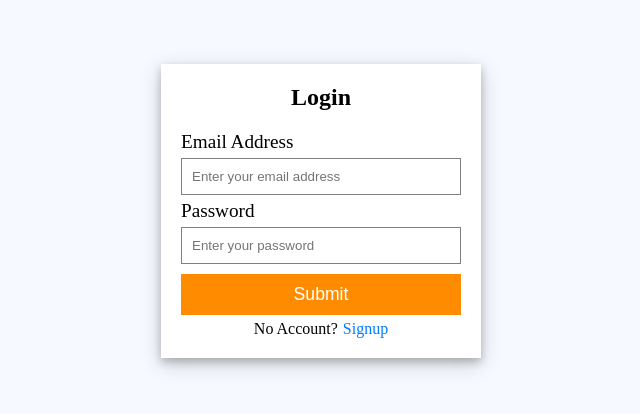
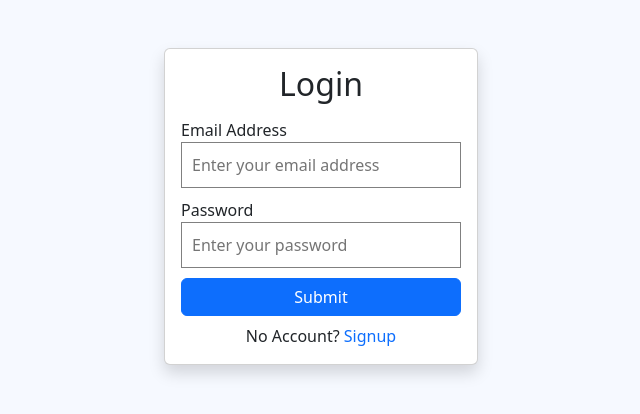
Before and after one commit to PuniaMohit/poll-management-system, a React (Create React App) app: page / in a window 1280 px wide. Shown: the top 414 px of the page, without its empty margins (319-959 px from the left). Built offline with nearby package versions, Linux system fonts and the light colour scheme.

Commit message:
Navigation to pollList by app.js file if user is login and optimize useeffect

```diff
--- a/src/App.js
+++ b/src/App.js
@@ -1,10 +1,19 @@
 import React, { useEffect, useState } from "react";
-import { Route, Routes } from "react-router-dom";
+import { Route, Routes, useNavigate } from "react-router-dom";
+import 'bootstrap/dist/css/bootstrap.min.css';
+import {useSelector} from "react-redux";
 import LoginPage from "./components/Login/login";
 import SignUpPage from "./components/Signup/signUp";
 import AdminPollList from "./components/adminPollList/adminPollList";
 
 function App() {
+  const navigate = useNavigate();
+
+  useEffect(() => {
+    if (JSON.parse(localStorage.getItem("user"))) {
+      navigate("/adminPollList");
+    }
+  }, []);
   return (
     <div>
       <Routes>
--- a/src/components/Login/Login.js
+++ b/src/components/Login/Login.js
@@ -1,6 +1,5 @@
 import { useState, useEffect } from "react";
 import { useDispatch, useSelector } from "react-redux";
-import { Form, Button, Container } from "react-bootstrap";
 import { useNavigate } from "react-router-dom";
 import "./login.css";
 import { signInValidateForm } from "../../utils/formValidate";
@@ -31,73 +30,68 @@ const LoginPage = () => {
   };
 
   useEffect(() => {
-    if (JSON.parse(localStorage.getItem("user"))) {
+    const { userLogin, error } = successOrErrorMessage;
+    if (userLogin) {
+      localStorage.setItem("user", JSON.stringify(userLogin));
       navigate("/adminPollList");
-    } else {
-      if (successOrErrorMessage.userLogin) {
-        localStorage.setItem(
-          "user",
-          JSON.stringify(successOrErrorMessage.userLogin)
-        );
-        navigate("/adminPollList");
-      } else if (successOrErrorMessage.error) {
-        if (successOrErrorMessage.error.message === "password is incorrect") {
-          setFormErrors((prevState) => ({
-            ...prevState,
-            passwordError: "password is incorrect",
-          }));
-        } else if (
-          successOrErrorMessage.error.message === "user data not found"
-        )
-          setFormErrors((prevState) => ({
-            ...prevState,
-            emailError: "user data not found",
-          }));
-      }
+    } else if (error) {
+      const errorMessage = error.message;
+      setFormErrors((prevState) => ({
+        emailError:
+          errorMessage === "user data not found"
+            ? "user data not found"
+            : prevState.emailError,
+        passwordError:
+          errorMessage === "password is incorrect"
+            ? "password is incorrect"
+            : prevState.passwordError,
+      }));
     }
   }, [successOrErrorMessage]);
 
   return (
-    <Container className="container-fluid">
-      <Form className="signin-form">
-        <h2 className="login">Login</h2>
-        <Form.Group className="form-group">
-          <Form.Label className="label">Email Address</Form.Label>
-          <Form.Control
-            type="email"
+    <div className="container-fluid pt-5">
+      <form className="signup-form card p-3 shadow bg-white">
+        <h2 className="mx-auto">Login</h2>
+        <div className="form-group">
+          <label htmlFor="email">Email Address</label>
+          <input
             name="email"
-            value={formData.email}
+            onBlur={handleBlur}
             onChange={handleChange}
-            onBlur={handleBlur}
             placeholder="Enter your email address"
           />
           <div className="error-message">{formErrors.emailError}</div>
-          <Form.Label className="label">Password</Form.Label>
-          <Form.Control
+        </div>
+        <div className="form-group">
+          <label htmlFor="password">Password</label>
+          <input
             type="password"
             name="password"
-            value={formData.password}
+            onBlur={handleBlur}
             onChange={handleChange}
-            onBlur={handleBlur}
             placeholder="Enter your password"
           />
-          <div className="error-message">{formErrors.passwordError}</div>
-        </Form.Group>
-        <Button
-          className="submit"
+        </div>
+        <div className="error-message">{formErrors.passwordError}</div>
+        <button
+          className="btn btn-primary"
           onClick={submit}
           disabled={successOrErrorMessage.loading ? true : false}
         >
           {successOrErrorMessage.loading ? "Loading..." : "Submit"}
-        </Button>
-        <div className="signup-message">
-          No Account?
-          <span className="navigate-signup" onClick={() => navigate("/signup")}>
+        </button>
+        <div className="mx-auto mt-2">
+          No Account?{" "}
+          <span
+            className="navigate-signup text-primary"
+            onClick={() => navigate("./signup")}
+          >
             Signup
           </span>
         </div>
-      </Form>
-    </Container>
+      </form>
+    </div>
   );
 };
 
--- a/src/components/Login/login.css
+++ b/src/components/Login/login.css
@@ -1,37 +1,3 @@
-* {
-  margin: 0;
-  padding: 0;
-  box-sizing: border-box;
-}
-
-.container-fluid {
-  height: 100vh;
-  background-color: #f6f9ff;
-  padding-top: 10%;
-}
-
-.signin-form {
-  margin: 0 auto;
-  width: 25%;
-  display: flex;
-  flex-direction: column;
-  padding: 20px;
-  background-color: white;
-  box-shadow: 0 4px 8px 0 rgba(0, 0, 0, 0.2),
-              0 6px 20px 0 rgba(0, 0, 0, 0.19);
-}
-
-.signin-form h2 {
-  margin-bottom: 15px;
-  text-align: center;
-}
-
-.form-group {
-  display: flex;
-  flex-direction: column;
-   margin-bottom: 10px;
-}
-
 .form-group .label {
   margin-bottom: 5px;
   font-size: 1.2rem;
@@ -44,32 +10,6 @@
   border: 1px solid gray;
 }
 
-.submit {
-  background-color: darkorange;
-  color: white;
-  border: none;
-  padding: 10px 20px;
-  font-size: 1.1rem;
-  cursor: pointer;
-  width: 100%;
-}
-
-.submit:hover {
-  background-color: #ff8c00;
-}
-
-.error-message {
-  color: red;
-  font-size: 0.8rem;
-}
-
 .navigate-signup{
-  margin-left: 5px;
-  color:#007bff ;
   cursor: pointer;
 }
-
-.signup-message{
-  text-align: center;
-  margin-top: 5px;
-}
--- a/src/components/Signup/signUp.css
+++ b/src/components/Signup/signUp.css
@@ -44,18 +44,13 @@
   border: 1px solid gray;
 }
 
-.submit {
-  background-color: darkorange;
+.submit-button {
   color: white;
   border: none;
   padding: 10px 20px;
   font-size: 1.1rem;
   cursor: pointer;
   width: 100%;
-}
-
-.submit:hover {
-  background-color: #ff8c00;
 }
 
 .error-message {
--- a/src/components/Signup/signUp.js
+++ b/src/components/Signup/signUp.js
@@ -38,9 +38,6 @@ const SignUpPage = () => {
   };
 
   useEffect(() => {
-    if (JSON.parse(localStorage.getItem("user"))) {
-      navigate("/adminPollList");
-    }
     if (successOrErrorMessage.userRegister) {
       navigate("/", { replace: true });
     } else if (successOrErrorMessage.error) {
@@ -52,95 +49,98 @@ const SignUpPage = () => {
     dispatch(roleList());
   }, [successOrErrorMessage]);
   return (
-    <Container className="container-fluid">
-      <Form className="signup-form">
-        <h2 className="signup">Sign Up</h2>
-        <Form.Group className="form-group">
-          <Form.Label className="label">First Name</Form.Label>
-          <Form.Control
+    <div className="container-fluid pt-5">
+      <form className="signup-form card p-3 shadow bg-white">
+        <h2 className="mx-auto">Sign Up</h2>
+        <div className="form-group">
+          <label htmlFor="first-name">First Name</label>
+          <input
             type="text"
-            id="first-name"
             name="firstName"
             className="form-control"
             placeholder="Enter your first name"
+            onBlur={handleBlur}
             onChange={handleChange}
-            onBlur={handleBlur}
-            required
           />
           <div className="error-message">{formErrors.firstNameError}</div>
-          <Form.Label className="label">Last Name</Form.Label>
-          <Form.Control
+        </div>
+        <div className="form-group">
+          <label htmlFor="last-name">Last Name</label>
+          <input
             type="text"
             id="last-name"
             name="lastName"
             className="form-control"
-            onChange={handleChange}
             placeholder="Enter your last name"
             onBlur={handleBlur}
-            required
+            onChange={handleChange}
           />
           <div className="error-message">{formErrors.lastNameError}</div>
-          <Form.Label className="label">Password</Form.Label>
-          <Form.Control
+        </div>
+        <div className="form-group">
+          <label htmlFor="password">Password</label>
+          <input
             type="password"
             id="password"
             name="password"
             className="form-control"
-            onChange={handleChange}
             placeholder="Enter your password"
             onBlur={handleBlur}
-            required
+            onChange={handleChange}
           />
-          <div className="error-message">{formErrors.passwordError}</div>
-          <Form.Label className="label">Email Address</Form.Label>
-          <Form.Control
+        </div>
+        <div className="error-message">{formErrors.passwordError}</div>
+        <div className="form-group">
+          <label htmlFor="email">Email Address</label>
+          <input
             type="email"
             id="email"
             name="email"
             className="form-control"
-            onChange={handleChange}
             placeholder="Enter your email address"
             onBlur={handleBlur}
-            required
+            onChange={handleChange}
           />
           <div className="error-message">{formErrors.emailError}</div>
-          <Form.Label className="label">Role</Form.Label>
-          <Form.Select
+        </div>
+        <div className="form-group">
+          <label htmlFor="role">Role</label>
+          <select
             id="role"
             className="form-control"
             onBlur={handleBlur}
             onChange={handleChange}
-            name="roleId"
+            name="role"
           >
-            <option value="0">Select Role</option>
-            {role.map((element, index) => {
+            <option value="select Role">Select Role</option>
+            {role.map((element) => {
               return (
                 <option key={element.name} value={element.id.toString()}>
                   {element.name}
                 </option>
               );
             })}
-          </Form.Select>
+          </select>
           <div className="error-message">{formErrors.roleError}</div>
-        </Form.Group>
-        <Button
-          className="submit"
+        </div>
+        <button
+          className="btn btn-primary"
           onClick={submit}
           disabled={successOrErrorMessage.loading ? true : false}
         >
           {successOrErrorMessage.loading ? "Loading..." : "Submit"}
-        </Button>
-        <div className="signin-message">
+        </button>
+        <div className="mx-auto mt-2">
           Already have an account?{" "}
           <span
-            className="navigate-signin"
+            className="navigate-signin text-primary"
             onClick={() => navigate("/", { replace: true })}
           >
             Login Here!
           </span>
         </div>
-      </Form>
-    </Container>
+      </form>
+    </div>
   );
 };
 
--- a/src/utils/formValidate.js
+++ b/src/utils/formValidate.js
@@ -77,7 +77,7 @@ export const signInHandleBlur=(event, formErrors, setFormErrors)=>{
     let newFormErrors = { ...formErrors };
     if (name === "password") {
       newFormErrors.passwordError = !passwordRegex.test(value)
-        ? "Invalid password"
+        ? "min. 8 characters, one uppercase letter, lowercase letter, number"
         : "";
     } else if (name === "email") {
       newFormErrors.emailError = !emailRegex.test(value) ? "Invalid email" : "";
```
Also changed, not shown: src/utils/regex.js (deleted).
